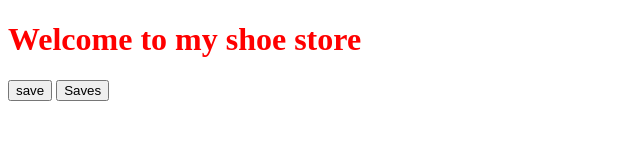
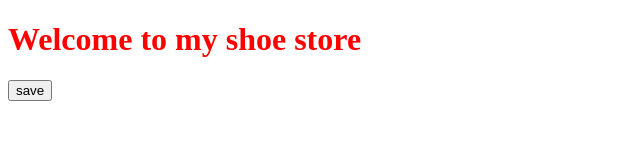
Before and after one commit to Tomerog/demo-git, a plain HTML site: page index.html in a window 1280 px wide. Shown: the whole page, without its empty margins (0-640 px from the left). Drawn offline with Linux system fonts and the light colour scheme.

```diff
--- a/index.html
+++ b/index.html
@@ -9,6 +9,5 @@
   <body>
     <h1>Welcome to my shoe store</h1>
     <button>save</button>
-    <button>Saves</button>
   </body>
 </html>
```
